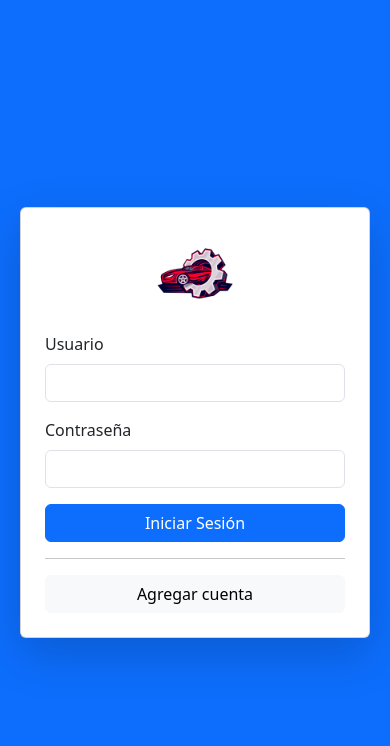
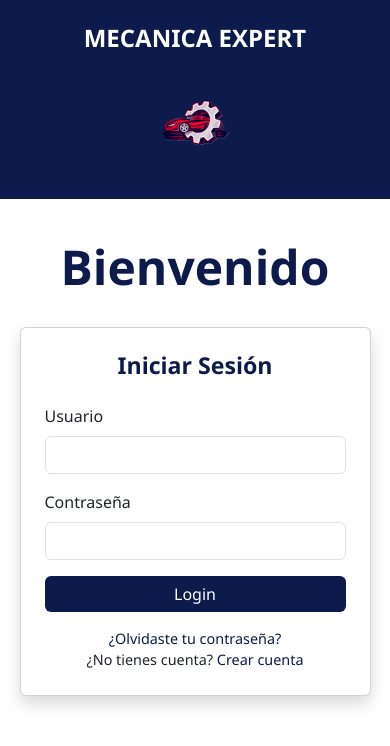
Before and after one commit to Jennifer-pixel11/Taller_Mecanico_DSI_, a plain HTML site: page index.html in a window 390 px wide. Drawn offline with nearby package versions, Linux system fonts and the light colour scheme.

Commit message:
Actualización de vista Login

```diff
--- a/index.html
+++ b/index.html
@@ -6,64 +6,181 @@
   <title>Sistema Taller Mecánico</title>
   <link href="https://cdn.jsdelivr.net/npm/bootstrap@5.3.0/dist/css/bootstrap.min.css" rel="stylesheet">
   <link rel="icon" href="public/logotipo.png" type="image/png">
-  <!-- <link rel="stylesheet" href="public/styles.css">-->
+  <style>
+    body {
+      margin: 0;
+      height: 100vh;
+      display: flex;
+      font-family: 'Segoe UI', Tahoma, Geneva, Verdana, sans-serif;
+    }
+
+    /* Panel azul */
+    .left-panel {
+      flex: 1;
+      background-color: #0d1b4c;
+      color: #fff;
+      display: flex;
+      flex-direction: column;
+      align-items: center;
+      justify-content: center;
+      padding: 2rem;
+      position: relative;
+    }
+    .left-panel h1 {
+      font-size: 2rem;
+      font-weight: bold;
+      margin-bottom: 1.5rem;
+      z-index: 1;
+      text-align: center;
+    }
+    .left-logo img {
+      width: 140px;
+      z-index: 1;
+    }
+
+    /* Círculos decorativos */
+    .circle {
+      position: absolute;
+      border-radius: 50%;
+      background: rgba(255,255,255,0.08);
+      z-index: 0;
+    }
+    .circle.small { width: 60px; height: 60px; top: 20%; left: 15%; }
+    .circle.medium { width: 120px; height: 120px; bottom: 20%; right: 10%; }
+    .circle.large { width: 200px; height: 200px; top: -80px; right: -80px; }
+
+    /* Panel blanco */
+    .right-panel {
+      flex: 1;
+      background-color: #fff;
+      display: flex;
+      flex-direction: column; /* texto arriba + card debajo */
+      align-items: center;
+      justify-content: center;
+      padding: 2rem;
+    }
+    .welcome-title {
+      font-size: 3rem;
+      font-weight: bold;
+      margin-bottom: 1.5rem;
+      color: #0d1b4c;
+      text-align: center;
+    }
+    .login-card {
+      width: 350px;
+    }
+    .login-card h3 {
+      text-align: center;
+      margin-bottom: 1.5rem;
+      font-weight: bold;
+      color: #0d1b4c;
+    }
+    .btn-primary {
+      background-color: #0d1b4c;
+      border: none;
+    }
+    .btn-primary:hover {
+      background-color: #142a6e;
+    }
+    .extra-links {
+      text-align: center;
+      margin-top: 1rem;
+      font-size: 0.9rem;
+    }
+    .extra-links a {
+      color: #0d1b4c;
+      text-decoration: none;
+      font-weight: 500;
+    }
+    .extra-links a:hover {
+      text-decoration: underline;
+    }
+
+    /* 🔹 Responsive: panel azul como banner */
+    @media (max-width: 768px) {
+      body {
+        flex-direction: column;
+      }
+      .left-panel {
+        flex: none;
+        width: 100%;
+        height: auto;
+        padding: 1.5rem;
+      }
+      .left-panel h1 {
+        font-size: 1.5rem;
+      }
+      .left-logo img {
+        width: 90px;
+        margin-top: 0.5rem;
+      }
+      .circle { display: none; }
+      .right-panel {
+        flex: none;
+        width: 100%;
+        height: auto;
+        padding: 2rem 0;
+      }
+      .login-card {
+        width: 90%;
+        max-width: 400px;
+      }
+    }
+  </style>
 </head>
-<body class="bg-primary d-flex align-items-center justify-content-center vh-100">
+<body>
 
-  <div class="card p-4 shadow-lg" style="width: 350px">
-    <div class="text-center">
-      <img src="public/logotipo.png" alt="Logo" width="100">
+  <!-- Panel azul -->
+  <div class="left-panel">
+    <div class="circle small"></div>
+    <div class="circle medium"></div>
+    <div class="circle large"></div>
+
+    <h1>MECANICA EXPERT</h1>
+    <div class="left-logo">
+      <img src="public/logotipo.png" alt="Logo Taller Mecánico">
+    </div>
   </div>
 
-    <!-- Formulario de inicio de sesión -->
+  <!-- Panel blanco -->
+  <div class="right-panel">
+    <div class="welcome-title">Bienvenido</div>
+    <div class="card p-4 shadow login-card">
+      <h3>Iniciar Sesión</h3>
       <form id="login-form" method="POST" action="controller/UsuarioController.php" autocomplete="off">
         <input type="hidden" name="accion" value="login">
         <div class="mb-3">
           <label for="usuario" class="form-label">Usuario</label>
-        <input type="text" class="form-control" name="usuario" required autocomplete="off">
+          <input type="text" class="form-control" name="usuario" required>
         </div>
         <div class="mb-3">
           <label for="clave" class="form-label">Contraseña</label>
-        <input type="password" class="form-control" name="clave" required autocomplete="new-password">
+          <input type="password" class="form-control" name="clave" required>
         </div>
-      <button type="submit" class="btn btn-primary w-100">Iniciar Sesión</button>
+        <button type="submit" class="btn btn-primary w-100">Login</button>
       </form>
-
-    <hr>
-
-    <!-- Botón para abrir el modal de registro -->
-    <button type="button" class="btn btn-light w-100" data-bs-toggle="modal" data-bs-target="#registerModal">
-      Agregar cuenta
-    </button>
+      <div class="extra-links">
+        <a href="#">¿Olvidaste tu contraseña?</a><br>
+        ¿No tienes cuenta? <a href="#" data-bs-toggle="modal" data-bs-target="#registerModal">Crear cuenta</a>
+      </div>
+    </div>
   </div>
 
   <!-- Modal de registro -->
-  <div class="modal fade" id="registerModal" tabindex="-1" aria-labelledby="registerModalLabel" aria-hidden="true">
+  <div class="modal fade" id="registerModal" tabindex="-1" aria-hidden="true">
     <div class="modal-dialog modal-dialog-centered">
       <div class="modal-content">
-        <form id="register-form" method="POST" action="controller/UsuarioController.php" autocomplete="off">
+        <form id="register-form" method="POST" action="controller/UsuarioController.php">
           <input type="hidden" name="accion" value="register">
           <div class="modal-header">
-            <h5 class="modal-title" id="registerModalLabel">Registrar nueva cuenta</h5>
-            <button type="button" class="btn-close" data-bs-dismiss="modal" aria-label="Cerrar"></button>
+            <h5 class="modal-title">Registrar nueva cuenta</h5>
+            <button type="button" class="btn-close" data-bs-dismiss="modal"></button>
           </div>
           <div class="modal-body">
-            <div class="mb-3">
-              <label for="usuario" class="form-label">Nombre Usuario</label>
-              <input type="text" class="form-control" name="usuario" required autocomplete="off">
-            </div>
-            <div class="mb-3">
-              <label for="clave" class="form-label">Contraseña</label>
-              <input type="password" class="form-control" name="clave" required autocomplete="new-password">
-            </div>
-            <div class="mb-3">
-              <label for="correo" class="form-label">email</label>
-              <input type="email" class="form-control" name="correo" required autocomplete="off">
-            </div>
-            <div class="mb-3">
-              <label for="telefono" class="form-label">telefono </label>
-              <input type="text" class="form-control" name="telefono" required autocomplete="off">
-            </div>
+            <input type="text" class="form-control mb-2" name="usuario" placeholder="Usuario" required>
+            <input type="password" class="form-control mb-2" name="clave" placeholder="Contraseña" required>
+            <input type="email" class="form-control mb-2" name="correo" placeholder="Email" required>
+            <input type="text" class="form-control mb-2" name="telefono" placeholder="Teléfono" required>
           </div>
           <div class="modal-footer">
             <button type="button" class="btn btn-secondary" data-bs-dismiss="modal">Cancelar</button>
```
Also changed, not shown: public/styles.css (line endings or trailing spaces), static/css/style.css (line endings or trailing spaces). Lines whose indentation alone changed are shown as unchanged.
